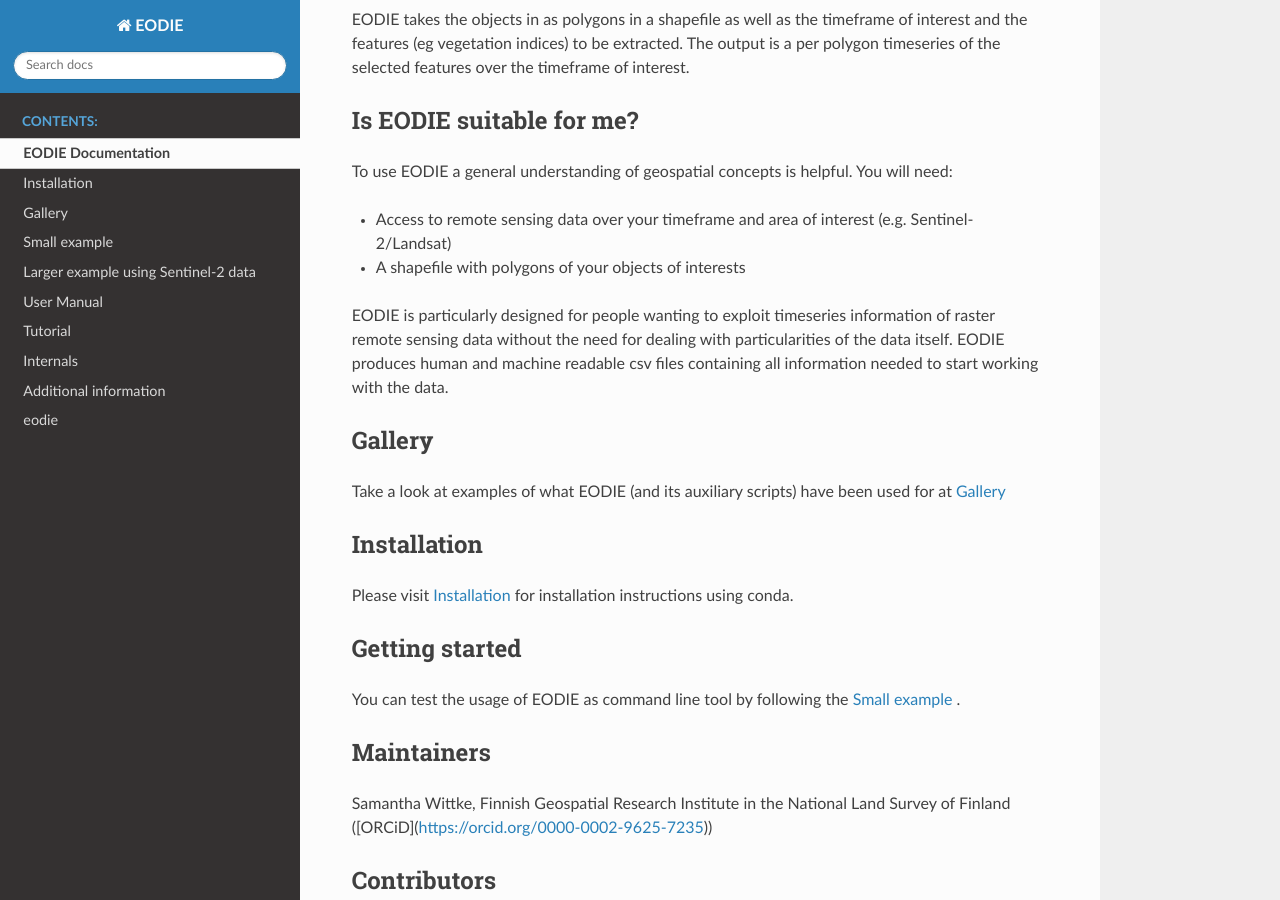
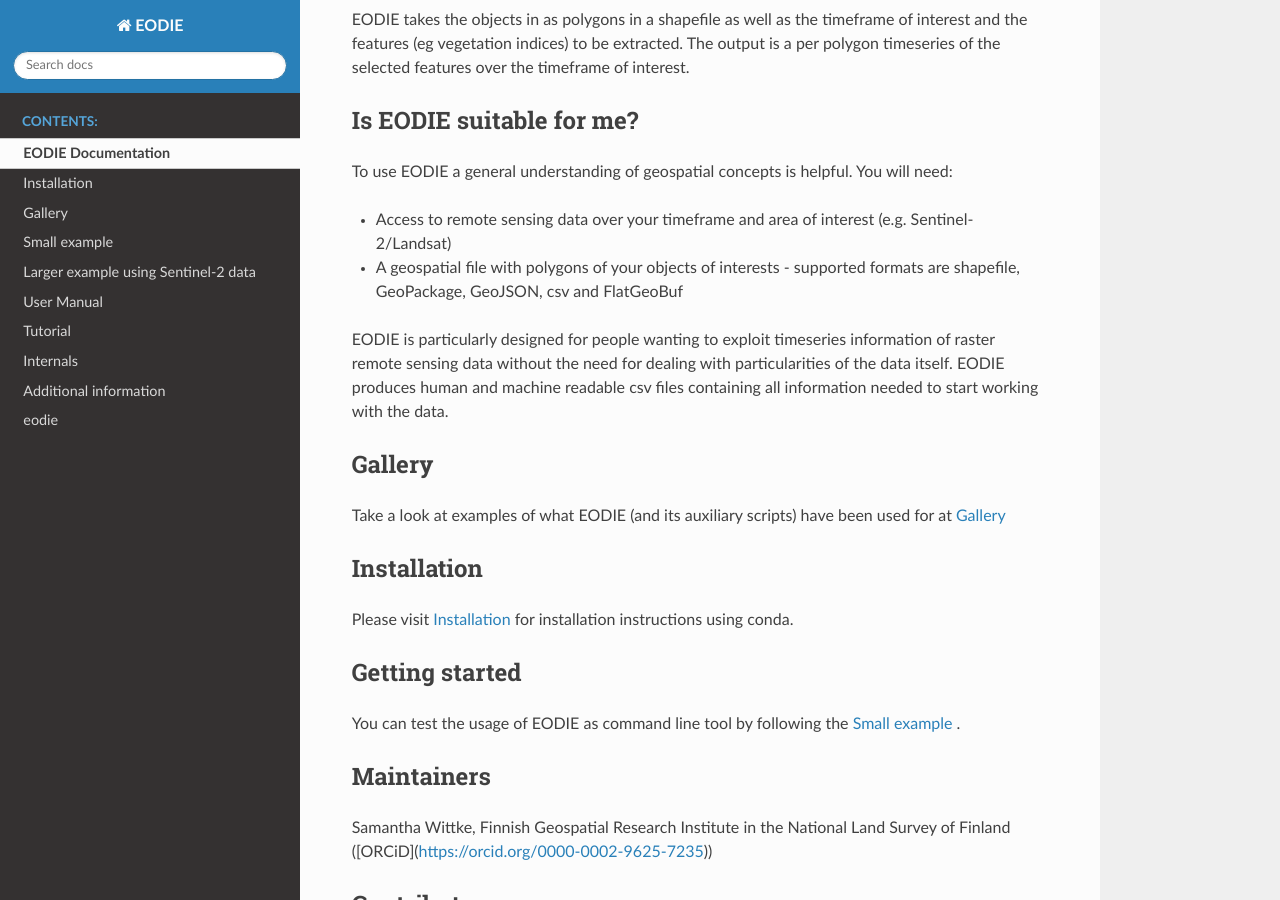
Before and after one commit to samumantha/EODIE, a Sphinx documentation site: the page built from docs/index.rst, in a window 1280 px wide and 900 px high, scrolled down 448 px. Built offline with Sphinx 7.4.7 and the Read the Docs theme 2.0.0, drawn with Linux system fonts in a browser that asks for light colours.

Commit message:
Extended the file formats of objects of interests to cover currently supported formats

```diff
--- a/docs/index.rst
+++ b/docs/index.rst
@@ -27,7 +27,7 @@
 You will need:
 
 * Access to remote sensing data over your timeframe and area of interest (e.g. Sentinel-2/Landsat)
-* A shapefile with polygons of your objects of interests
+* A geospatial file with polygons of your objects of interests - supported formats are shapefile, GeoPackage, GeoJSON, csv and FlatGeoBuf
 
 EODIE is particularly designed for people wanting to exploit timeseries information of raster remote sensing data without the need for dealing with particularities of the data itself.
 EODIE produces human and machine readable csv files containing all information needed to start working with the data.
```
